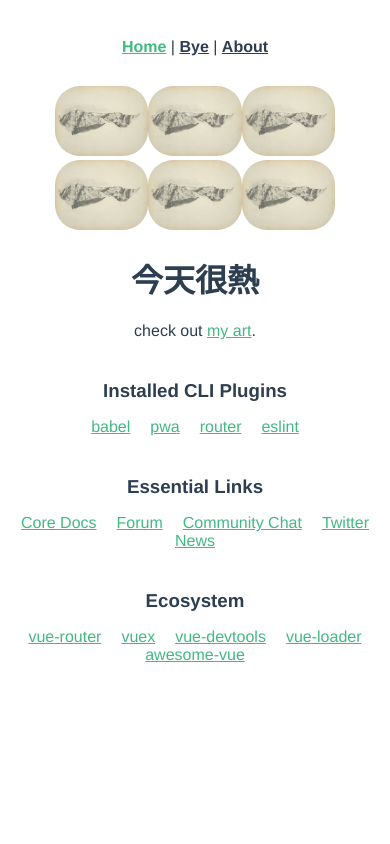
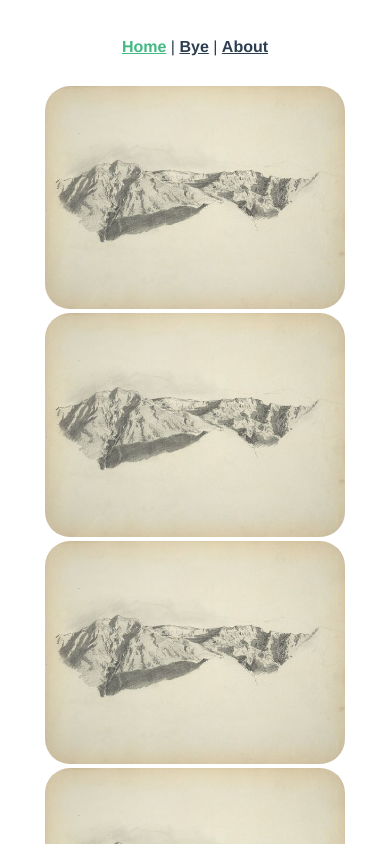
Before and after one commit to Hope8989/PingHo, a Vue app: page / in a window 390 px wide. Shown: the top 844 px of the page. Built offline with nearby package versions, Linux system fonts and the light colour scheme.

Commit message:
Update HomeView.vue

```diff
--- a/src/views/HomeView.vue
+++ b/src/views/HomeView.vue
@@ -45,5 +45,15 @@ export default {
   width: 100%;
 }
 
+@media screen and (max-width: 600px) {
+  .mt {
+    width: 80%;
+  }
+
+  .mt:hover {
+    width: 100%;
+  }
+}
+
 
 </style>
```
